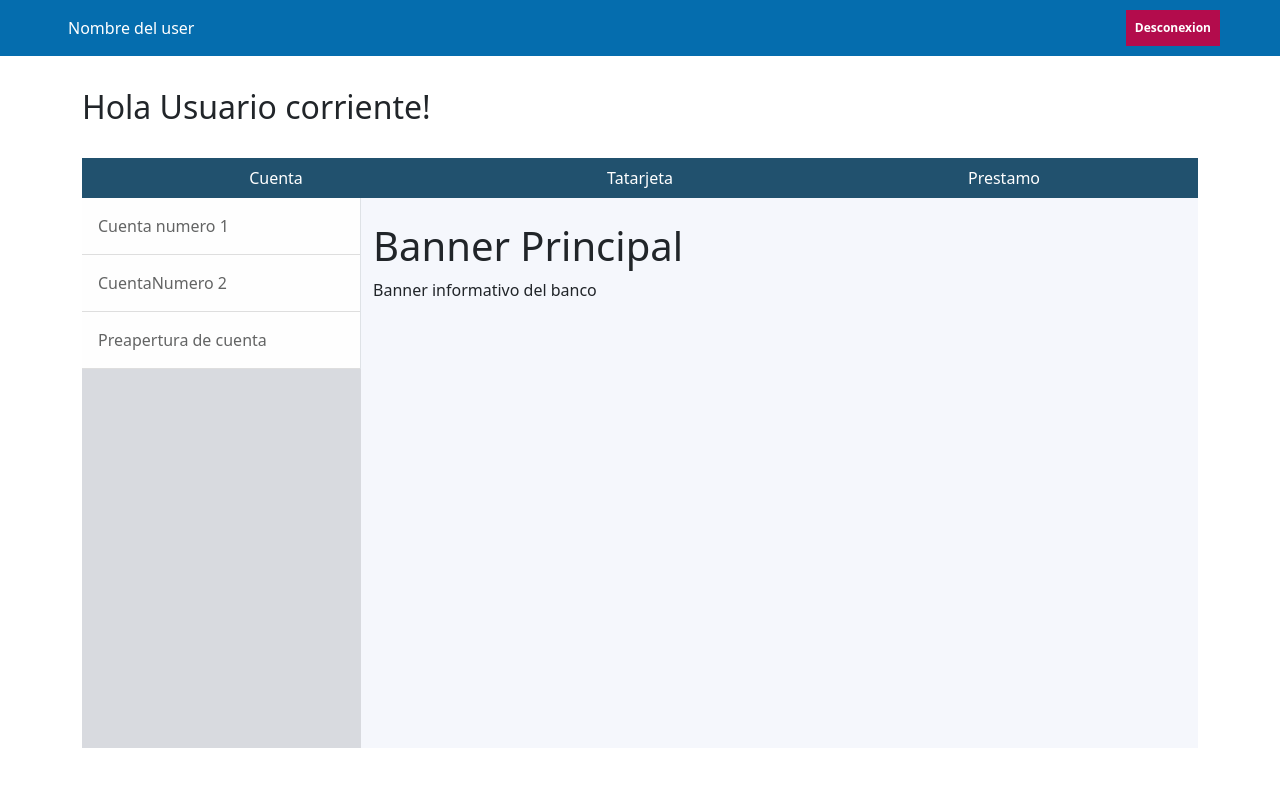
After one commit to Damurq/database_backend, a Django app: template Frontend/template/pages/homeUser.html in a window 1280 px wide. The commit adds this page. Shown: the top 787 px of the page. Run offline with Django 3.2, Linux system fonts and the light colour scheme; the template is opened without the code that fills it, so the values that code supplies are empty.

Commit message:
restructuring templates

```diff
--- a/Backend/banco/views.py
+++ b/Backend/banco/views.py
@@ -4,4 +4,4 @@ from django.shortcuts import redirect, render
 
 
 def HomeUser(request):
-    return render(request, 'HomeUser.html')
+    return render(request, 'pages/homeUser.html')
--- a/Frontend/template/Base.html
+++ b/Frontend/template/Base.html
@@ -1,4 +1,5 @@
 <!DOCTYPE html>
+{% load static %}
 <html lang="en">
 <head>
     <!-- Required meta tags -->
@@ -10,15 +11,19 @@
     <script src="https://cdn.jsdelivr.net/npm/bootstrap@5.0.2/dist/js/bootstrap.bundle.min.js" integrity="sha384-MrcW6ZMFYlzcLA8Nl+NtUVF0sA7MsXsP1UyJoMp4YLEuNSfAP+JcXn/tWtIaxVXM" crossorigin="anonymous"></script>
 
     <!--load all styles -->
-    <link rel="stylesheet" type="text/css" href="/Frontend/static/css/style.css">
+    <link rel="stylesheet" type="text/css" href="{% static 'css/style.css' %}">
 
     <!--Font style styles -->
     <link rel="preconnect" href="https://fonts.googleapis.com">
     <link rel="preconnect" href="https://fonts.gstatic.com" crossorigin>
     <link href="https://fonts.googleapis.com/css2?family=Montserrat&display=swap" rel="stylesheet">
 
+    {% block owrnStyle %}
+    {% endblock %}
     <title>Guacamaya Bank</title>
 </head>
 <body>
+    {% block contentPage %}
+    {% endblock %}
 </body>
 </html>
--- /dev/null
+++ b/Frontend/template/pages/homeUser.html
@@ -0,0 +1,89 @@
+{% extends "../base.html" %}
+{% block contentPage %}
+<header>
+    <nav class="navbar navbar-expand-lg navbar-light style-1">
+        <div class="container-fluid">
+            <button class="navbar-toggler" type="button" data-bs-toggle="collapse"
+                data-bs-target="#navbarToggleExternalContent" aria-controls="navbarToggleExternalContent"
+                aria-expanded="false" aria-label="Toggle navigation">
+                <span class="navbar-toggler-icon"></span>
+            </button>
+            <div class="collapse navbar-collapse">
+                <ul class="navbar-nav me-auto mb-2 mb-lg-0 px-5">
+                    <li class="nav-item">
+                        <a class="nav-link active" style="color: #ffffff;"
+                            href="/Frontend/template/Home User.html">Nombre del user</a>
+                    </li>
+                </ul>
+                <ul class="navbar-nav mb-2 mb-lg-0 px-5">
+                    <li class="nav-item link-desconexion">
+                        <a class="nav-link " style="color: #ffffff;" href="#" tabindex="-1">Desconexion</a>
+                    </li>
+                </ul>
+            </div>
+        </div>
+    </nav>
+</header>
+<div class="container flex menu-principal">
+
+    <div class="Title-user">
+        <h2>
+            Hola Usuario corriente!
+        </h2>
+    </div>
+
+    <nav class="navbar-expand-lg navbar-Principal">
+        <!-- Top navigation-->
+        <div class="container-fluid justify-content-center">
+            <ul class="navbar-nav nav-justified mt-2 mt-lg-0">
+                <li class="nav-item mx-5 px-5">
+                    <a class="nav-link style-2" href="#">Cuenta</a>
+                </li>
+                <li class="nav-item mx-5 px-5">
+                    <a class="nav-link style-2" href="#">Tatarjeta</a>
+                </li>
+                <li class="nav-item mx-5 px-5">
+                    <a class="nav-link style-2" href="#">Prestamo</a>
+                </li>
+            </ul>
+        </div>
+    </nav>
+    <!-- Sidebar-->
+    <div class="d-flex" style="background-color: #D8DADF; height: 550px;">
+        <!-- Sidebar Cuenta-->
+        <div class="col-md-3" id="collapseCuenta">
+            <div class="border-end bg-white" id="sidebar-wrapper">
+                <div class="list-group list-group-flush">
+                    <a class="list-group-item list-group-item-action list-group-item-light p-3" href="#!">
+                        Cuenta numero 1
+                    </a>
+                    <a class="list-group-item list-group-item-action list-group-item-light p-3" href="#!">
+                        CuentaNumero 2
+                    </a>
+                    <a class="list-group-item list-group-item-action list-group-item-light p-3"
+                        data-bs-toggle="collapse" href="#collapseExample" role="button" aria-expanded="false"
+                        aria-controls="collapseExample">
+                        Preapertura de cuenta
+                    </a>
+                    <div class="collapse" id="collapseExample">
+                        <a class="list-group-item list-group-item-action list-group-item-light p-3"
+                            href="/Frontend/template/components/Solicitar Cita.html">
+                            Solicitar Cita
+                        </a>
+                        <a class="list-group-item list-group-item-action list-group-item-light p-3"
+                            href="/Frontend/template/components/Ver Cita.html">
+                            Ver Cita
+                        </a>
+                    </div>
+                </div>
+            </div>
+        </div>
+        <!-- Contenido -->
+        <div class="container" style="background-color: #F5F7FC; height: 550px;">
+            <h1 class="mt-4">Banner Principal</h1>
+            <p>Banner informativo del banco</p>
+
+        </div>
+    </div>
+</div>
+{% endblock contentPage %}
```
Also changed, not shown: Backend/pre_cuentas/models.py (+6 -1 lines), Frontend/template/HomeUser.html (deleted, +0 -107 lines).
